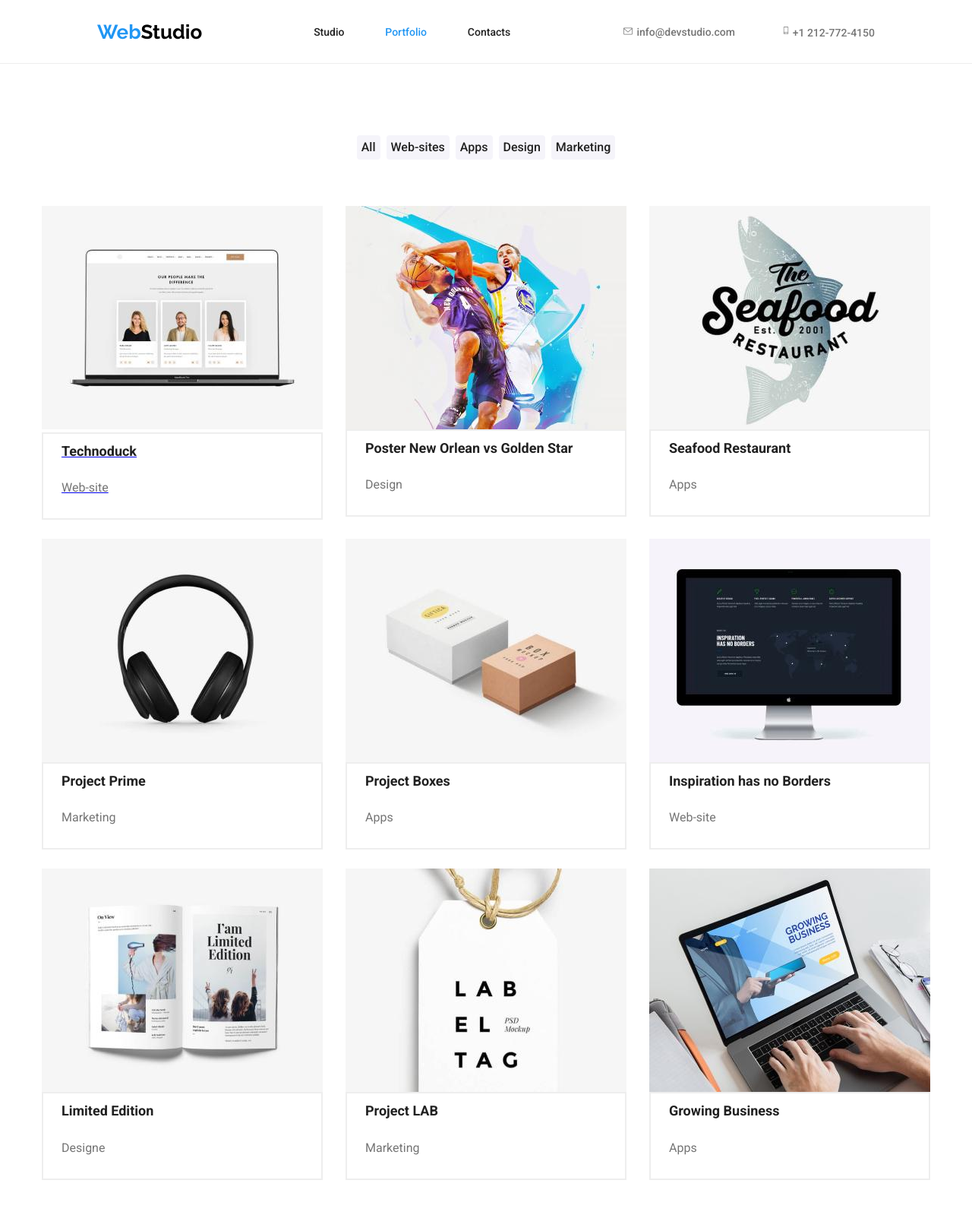
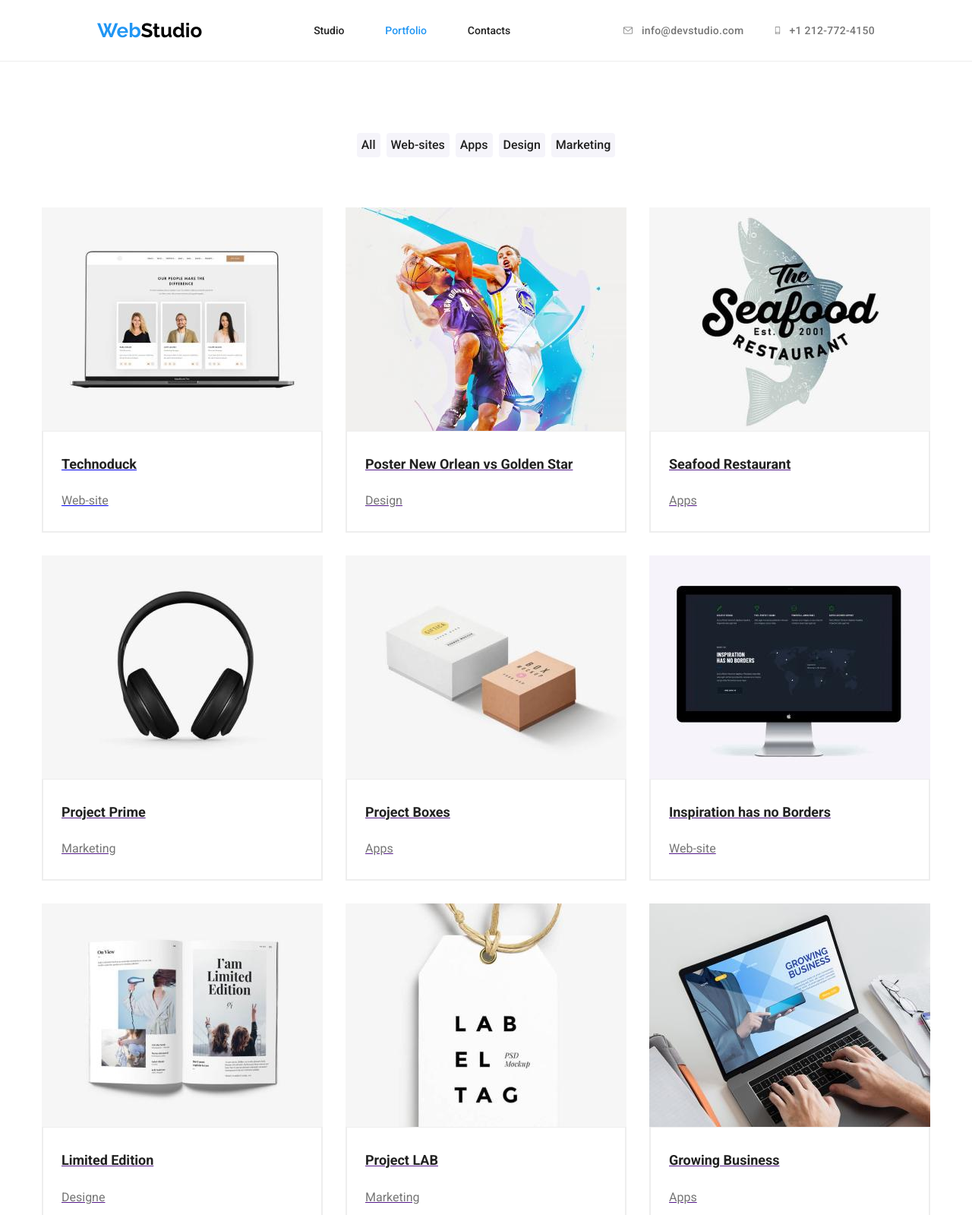
Before and after one commit to gavrila0909/goit-markup-hw-04, a plain HTML site: page portofolio.html in a window 1280 px wide. Shown: the top 1599 px of the page at 76% size. Drawn offline with Linux system fonts and the light colour scheme.

Commit message:
add more svg

```diff
--- a/css/style.css
+++ b/css/style.css
@@ -65,21 +65,36 @@
     align-items: center;
  }
  .header-contacts ul{
+    fill: #757575;
     display: flex;
     flex-direction: row;
+    align-items: center;
     justify-content: space-between;
-    align-items: center;
-    width:333px;
     padding:0px;
     margin:32px 0px;
-}
+    width: 333px;
+ }
+ .header-contacts ul li .phone-number, .header-contacts ul li .mail{
+    display: flex;
+    align-items: center;
+    column-gap: 10px;
+ }
 
-.header-contacts a{
-    fill: #757575;
-}
-.header-contacts a:hover{
-    fill: #2196F3;
-}
+
+
+
+ .header-contacts ul li:hover{
+   fill:#2196F3;
+ }
+
+
+
+
+
+
+
+
+
 
 
 
@@ -358,11 +373,10 @@ background-color: #2196F3;
    gap: 30px;
    padding: 0px;
    list-style: none;
+}
 
-}
-.our-portofolio-style li{
-    margin: -5px 0px 0px 0px;
-}
+
+
 
 
 .our-portofolio-style li:hover{
@@ -381,18 +395,20 @@ background-color: #2196F3;
     border-top: none;
     border: 2px solid #EEE;
     text-decoration: none;
-
+    margin-top: -5px;
+    padding: 20px 24px;
 }
-.our-portofolio-style li span{
-    margin: 0px 24px;
-    padding-top: 30px;
-    padding-bottom: 20px;
-}
-.our-portofolio-style li p{
-    margin: 4px 24px 20px 24px;
+.text-images p{
+    margin: 4px 0px 0px 0px;
+    text-decoration: none;
 }
 
-
+.text-images span{
+    text-decoration: none;
+}
+.text-images span:hover {
+    text-decoration: none;
+}
 
 
 
@@ -440,16 +456,18 @@ background-color: #2196F3;
 }
 
 
-.header-contacts ul, .contact {
+.header-contacts ul, .mail, .phone-number {
     color:var(--p-and-header-contact-color);
     list-style: none;
     text-decoration: none;
     font-size: 14px;
     font-style: normal;
     font-weight: 500;
+    letter-spacing: 0.28px;
 }
 
-.contact:hover, .contact:focus{
+
+.mail:hover, .phone-number:hover, .mail:focus, .phone-number:focus{
     color:var(--main-activ-text-color);
 }
 
--- a/portofolio.html
+++ b/portofolio.html
@@ -26,12 +26,16 @@
        <div class="header-contacts">
         <ul>
           <li>
-           <a href=""><svg class="header-svg" width="16" height="12"> <use href="./symbol-defs.svg#icon-envelope"/></svg></a>
-           <a class="contact"  href="emailto:info@devstudio.com" >info@devstudio.com</a>
+            <a class="mail" href="emailto:info@devstudio.com">
+              <svg class="svg" width="16" height="12"> <use href="./symbol-defs.svg#icon-envelope"/></svg>
+              <span>info@devstudio.com</span>
+            </a>
          </li>
           <li>
-           <a href=""><svg class="header-svg" width="10" height="16"> <use href="./symbol-defs.svg#icon-smartphone"/></svg></a>
-           <a class="contact" href="tel:+1212-772-4150">+1 212-772-4150</a>
+            <a class="phone-number" href="tel:+1212-772-4150">
+              <svg class="svg" width="10" height="16"> <use href="./symbol-defs.svg#icon-smartphone"/></svg>
+              <span>+1 212-772-4150</span>
+            </a>
          </li>
       </ul>
      </div>
@@ -53,72 +57,85 @@
   <div class="portofolio-img-section">
   <ul class="our-portofolio-style">
     <li>
-      <a href="https://www.youtube.com/">
-        <img src="images/img8.jpg" alt="Technoduck" width="370">
+      <a  href="https://www.youtube.com/">
+          <img src="images/img8.jpg" alt="Technoduck" width="370" height="294">
         <div class="text-images">
           <span>Technoduck</span>
           <p>Web-site</p>
         </div>
       </a>
-
-
     </li>
-    <li><img src="images/img9.jpg" alt="Poster New Orlean vs Golden Star" width="370">
+    <li>
+      <a href="">
+      <img src="images/img9.jpg" alt="Poster New Orlean vs Golden Star" width="370" height="294">
       <div class="text-images">
         <span>Poster New Orlean vs Golden Star</span>
         <p>Design</p>
       </div>
-
+      </a>
     </li>
     <li>
-      <img src="images/img10.jpg" alt="Seafood Restaurant" width="370">
+      <a href="">
+      <img src="images/img10.jpg" alt="Seafood Restaurant" width="370" height="294">
       <div class="text-images">
         <span>Seafood Restaurant</span>
         <p>Apps</p>
       </div>
-
+      </a>
     </li>
     <li>
-      <img src="images/img11.jpg" alt="Project Prime" width="370">
+      <a href="">
+      <img src="images/img11.jpg" alt="Project Prime" width="370" height="294">
        <div class="text-images">
          <span>Project Prime</span>
          <p>Marketing</p>
        </div>
-
+      </a>
     </li>
-    <li><img src="images/img12.jpg" alt="Project Boxes" width="370">
+    <li>
+      <a href="">
+      <img src="images/img12.jpg" alt="Project Boxes" width="370" height="294">
       <div class="text-images">
         <span>Project Boxes</span>
         <p>Apps</p>
       </div>
-
+      </a>
     </li>
-    <li><img src="images/img13.jpg" alt="Inspiration has no Borders" width="370">
+    <li>
+      <a href="">
+      <img src="images/img13.jpg" alt="Inspiration has no Borders" width="370" height="294">
       <div class="text-images">
         <span>Inspiration has no Borders</span>
       <p>Web-site</p>
       </div>
-
+      </a>
     </li>
-    <li><img src="images/img14.jpg" alt="Limited Edition" width="370">
+    <li>
+      <a href="">
+      <img src="images/img14.jpg" alt="Limited Edition" width="370" height="294">
       <div class="text-images">
         <span>Limited Edition</span>
       <p>Designe</p>
       </div>
+      </a>
     </li>
-    <li><img src="images/img15.jpg" alt="Project LAB" width="370">
+    <li>
+      <a href="">
+      <img src="images/img15.jpg" alt="Project LAB" width="370" height="294">
       <div class="text-images">
         <span>Project LAB</span>
         <p>Marketing</p>
       </div>
-
+      </a>
     </li>
-    <li><img src="images/img16.jpg" alt="Growing Business" width="370">
+    <li>
+      <a href="">
+      <img src="images/img16.jpg" alt="Growing Business" width="370" height="294">
       <div class="text-images">
         <span>Growing Business</span>
         <p>Apps</p>
       </div>
-
+      </a>
     </li>
   </ul>
   </div>
```
Also changed, not shown: index.html (+8 -4 lines). Lines whose indentation alone changed are shown as unchanged.
